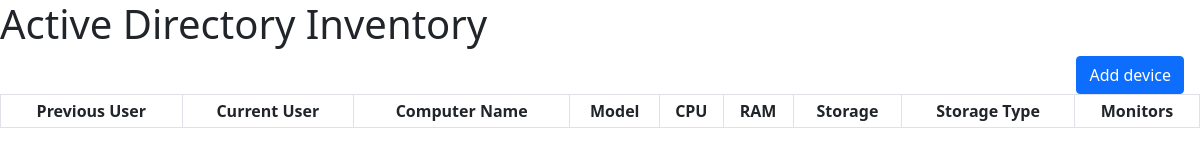
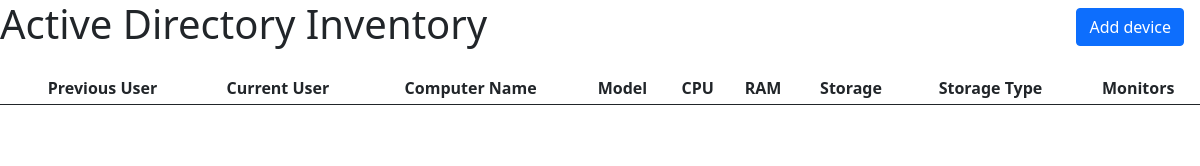
Before and after one commit to jalen1019/AD-Inventory, an Electron app: page index.html in a window 1200 px wide. Drawn offline with nearby package versions, Linux system fonts and the light colour scheme.

Commit message:
Add column for edit button group

```diff
--- a/index.html
+++ b/index.html
@@ -8,12 +8,19 @@
     <title>AD Inventory</title>
   </head>
   <body>
-    <h1>Active Directory Inventory</h1>
-    <button type="button" class="btn btn-primary float-end me-3" data-bs-toggle="modal" data-bs-target="#addRecord">Add device</button>
+    <div class="d-flex mb-3 me-3">
+      <div class="me-auto">
+        <h1>Active Directory Inventory</h1>
+      </div>
+      <div>
+        <button type="button" class="btn btn-primary mt-2" data-bs-toggle="modal" data-bs-target="#addRecord">Add device</button>
+      </div>
+    </div>
 
-    <table class="table table-sm table-bordered text-center">
+    <table class="table table-sm table-striped text-center">
       <thead>
         <tr id="table-header-row">
+          <th scope="col"></th>
           <th scope="col">Previous User</th>
           <th scope="col">Current User</th>
           <th scope="col">Computer Name</th>
```
